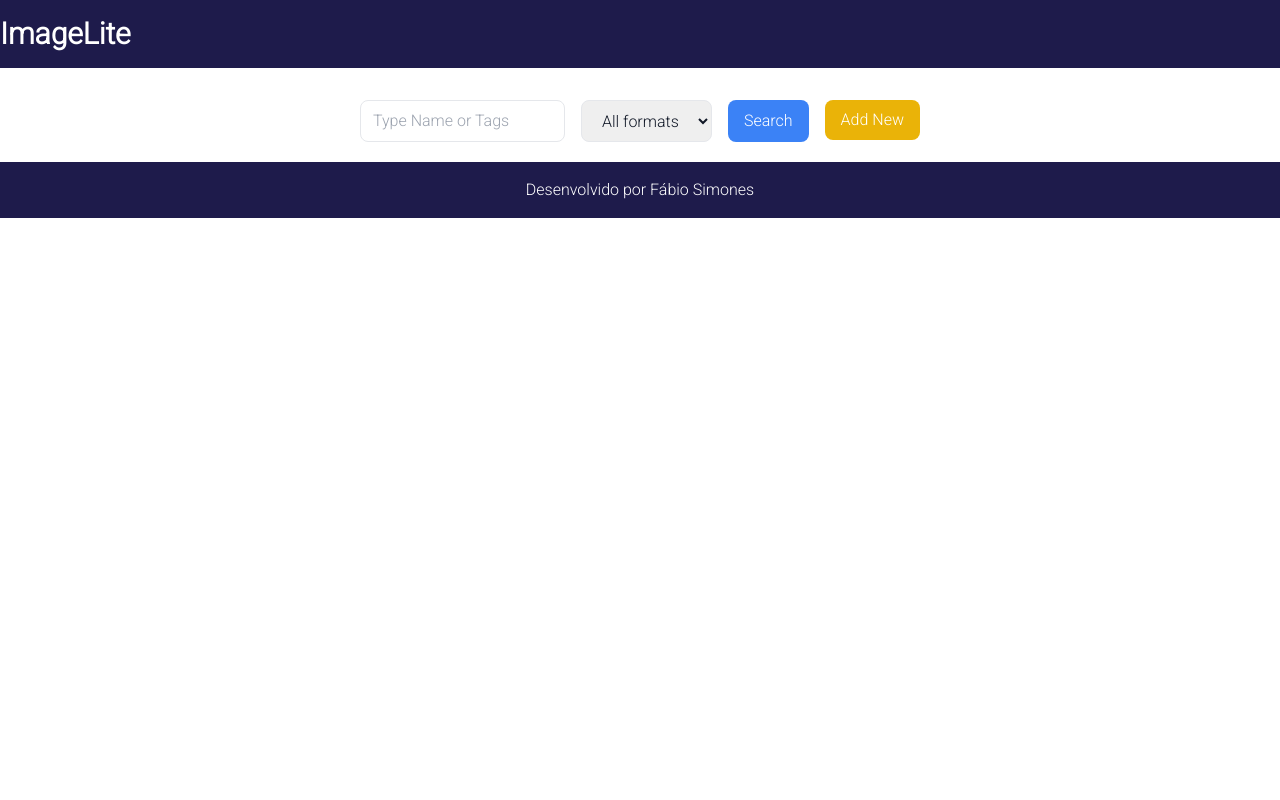
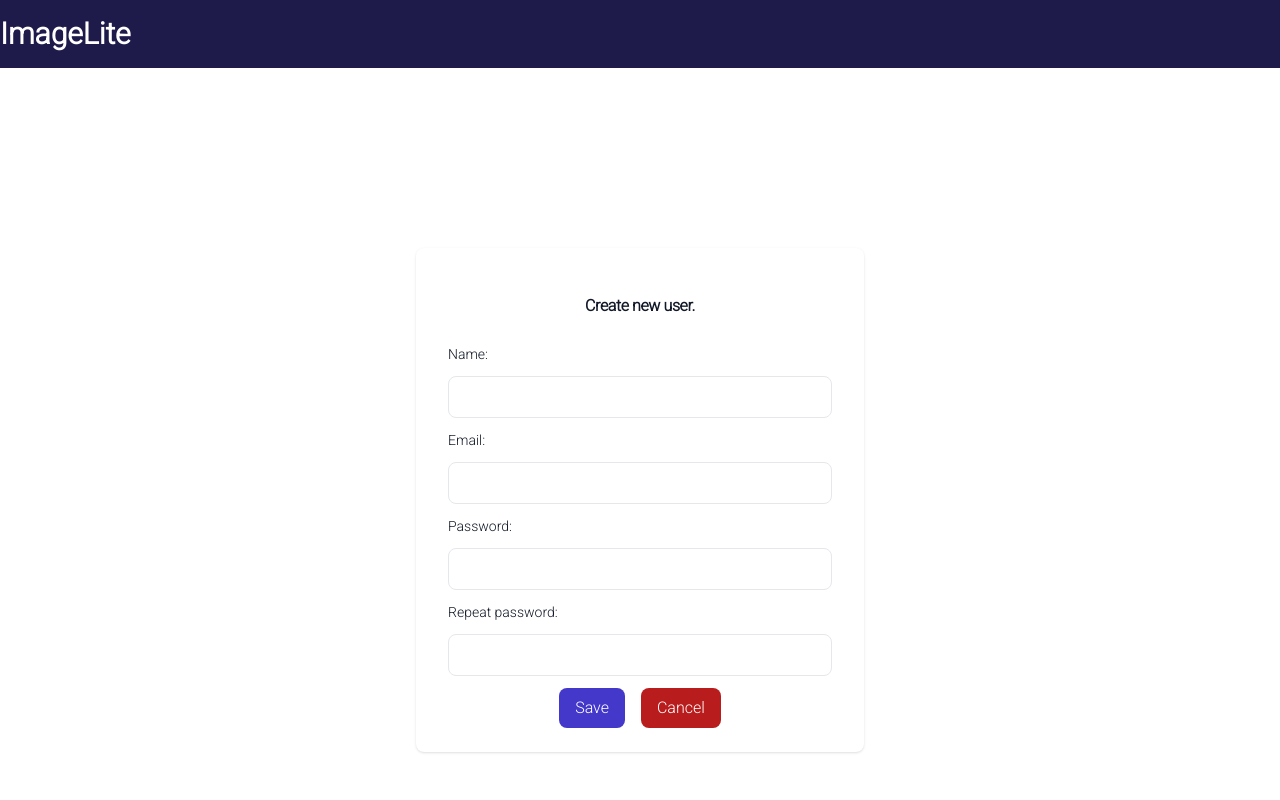
Before and after one commit to FabioSimones/ImageLiteFront, a Next.js app: page /galeria in a window 1280 px wide. Shown: the top 800 px of the page. Built offline with nearby package versions, Linux system fonts and the light colour scheme.

Commit message:
Criando a lógica para proteção de páginas autenticadas

```diff
--- a/src/app/formulario/page.tsx
+++ b/src/app/formulario/page.tsx
@@ -1,6 +1,6 @@
 'use client'
 
-import { InputText, Template, Button, RenderIf, useNotification, FieldError } from "@/components"
+import { InputText, Template, Button, RenderIf, useNotification, FieldError, AuthenticatedPage } from "@/components"
 import {useImageService} from '@/resources/image/image.service'
 import Link from "next/link"
 import { useFormik } from 'formik'
@@ -49,8 +49,11 @@
 
     }
 
+
+
     return(
-        <Template loading={loading}>
+        <AuthenticatedPage>
+            <Template loading={loading}>
             <section className="flex flex-col items-center justify-center my-5">
                 <h5 className="mt-3 mb-10 text-3xl font-extrabold tracking-tight text-gray-900">New Image</h5>
                 <form onSubmit={formik.handleSubmit}>
@@ -101,6 +104,7 @@
                 </form>
             </section>
         </Template>
+        </AuthenticatedPage>
 
     )
 }
--- a/src/app/galeria/page.tsx
+++ b/src/app/galeria/page.tsx
@@ -1,6 +1,6 @@
 'use client'
 
-import { Template, ImageCard, Button, InputText, useNotification } from '@/components'
+import { Template, ImageCard, Button, InputText, useNotification, AuthenticatedPage } from '@/components'
 import { Image } from '@/resources/image/image.resource';
 import { useImageService } from '@/resources'
 import { useState } from 'react'
@@ -42,6 +42,7 @@
     }
 
     return (
+        <AuthenticatedPage>
             <Template loading={loading}>
                 <section className="flex flex-col items-center justify-center my-5">
                     <div className="flex space-x-4">
@@ -68,5 +69,6 @@
                     }
                 </section>
             </Template>
+        </AuthenticatedPage>
     )
 }
--- /dev/null
+++ b/src/components/AuthenticatedPage.tsx
@@ -0,0 +1,22 @@
+import Login from '@/app/login/page';
+import {userAuth} from '@/resources'
+
+interface AuthenticatedPageProps{
+    children: React.ReactNode
+}
+
+export const AuthenticatedPage: React.FC<AuthenticatedPageProps> = ({
+    children
+}) => {
+
+    const auth = userAuth();
+    if(!auth.isSessionValid()){
+        return <Login/>
+    }
+
+    return(
+        <>
+            {children}
+        </>
+    )
+}
--- a/src/components/index.ts
+++ b/src/components/index.ts
@@ -3,3 +3,4 @@
 export { Button } from './button'
 export { InputText, FieldError } from './input'
 export { useNotification } from './notification'
+export { AuthenticatedPage } from './AuthenticatedPage'
```
